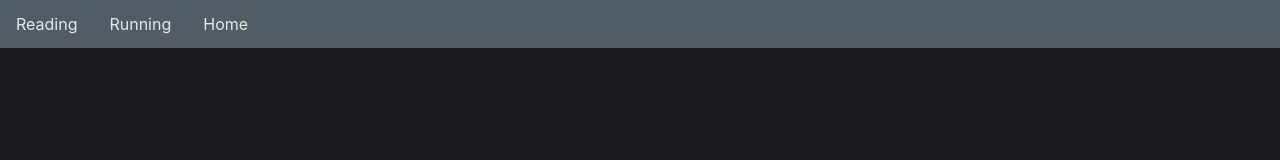
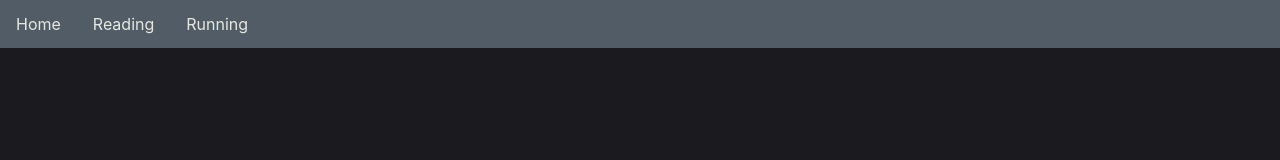
Before and after one commit to VirginiaWilliams/ElectronViteStrava, a Vue app: page / in a window 1280 px wide. Shown: the top 160 px of the page. Built offline with nearby package versions, Linux system fonts and the light colour scheme.

Commit message:
updated tab order

```diff
--- a/src/renderer/src/components/generic/TopBar.vue
+++ b/src/renderer/src/components/generic/TopBar.vue
@@ -1,6 +1,6 @@
 <script setup lang="ts">
 // TODO: Change this to an enum
-let tabs = ['Reading', 'Running', 'Home']
+let tabs = ['Home', 'Reading', 'Running']
 
 const emit = defineEmits(['tab-selected'])
 
```
